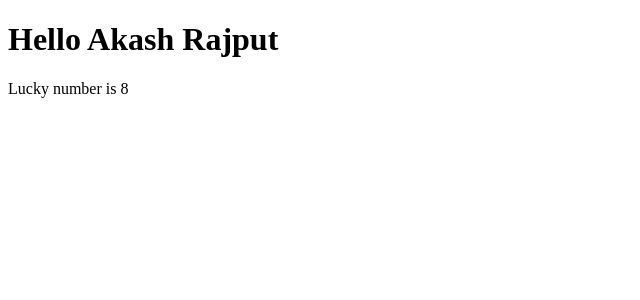
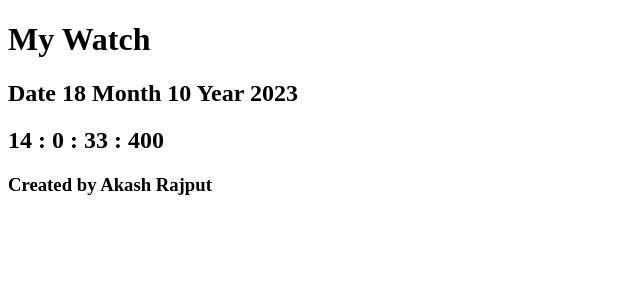
Before and after one commit to akash85246/react_learning, a React (Vite) app in the folder lesson1/: page / in a window 1280 px wide. Shown: the top 300 px of the page, without its empty margins (0-640 px from the left). Built offline with nearby package versions, Linux system fonts and the light colour scheme.

Commit message:
update the watch

```diff
--- a/lesson1/src/main.jsx
+++ b/lesson1/src/main.jsx
@@ -1,17 +1,32 @@
-import React from "react";
-import ReactDOM from "react-dom/client";
+import React, { useState, useEffect } from "react";
+import ReactDOM from "react-dom";
+function App() {
+  const [date, setDate] = useState(new Date());
+  const name = "Akash";
+  const surname = "Rajput";
 
-var name = "Akash";
-var surname = "Rajput";
-const value = 8;
+  setInterval(() => {
+    setDate(new Date());
+  }, 100);
+
+  const year = date.getFullYear();
+  const month = date.getMonth() + 1;
+  const day = date.getDate();
+  const hour = date.getHours();
+  const min = date.getMinutes();
+  const sec = date.getSeconds();
+  const milis = date.getMilliseconds();
+
+  return (
+    <div>
+      <h1>My Watch</h1>
+      <h2>{"Date " + day + " Month " + month + " Year " + year}</h2>
+      <h2>{hour + " : " + min + " : " + sec + " : " + milis}</h2>
+      <h3>Created by {name + " " + surname}</h3>
+    </div>
+  );
+}
 
 const loc = document.getElementById("root");
 const root = ReactDOM.createRoot(loc);
-root.render(
-  <>
-    <h1>
-      Hello {name} {surname}
-    </h1>
-    <p>Lucky number is {Math.floor(Math.random() * value) + 1}</p>
-  </>
-);
+root.render(<App />);
```
Also changed, not shown: lesson1/src/App.jsx (deleted, +0 -35 lines).
